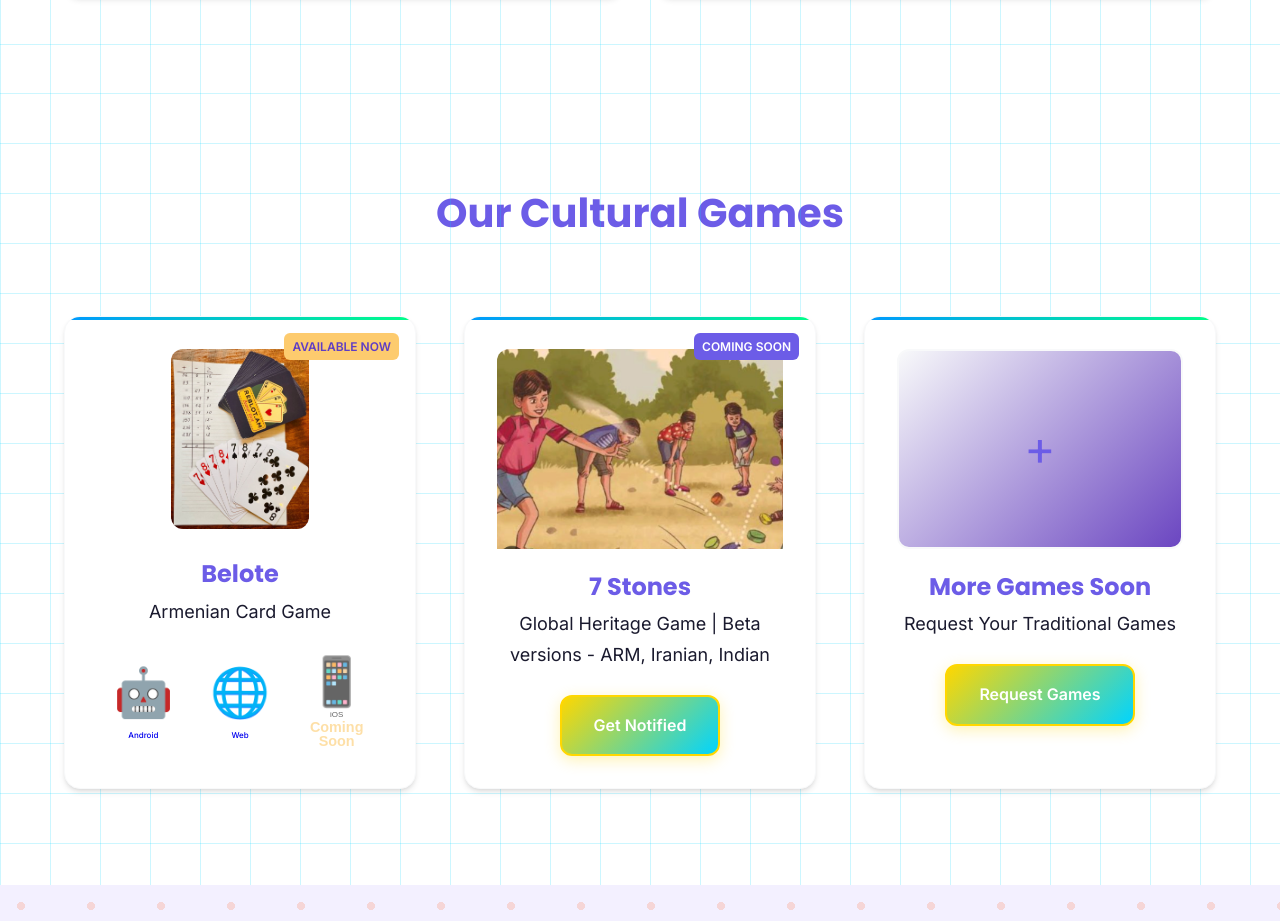
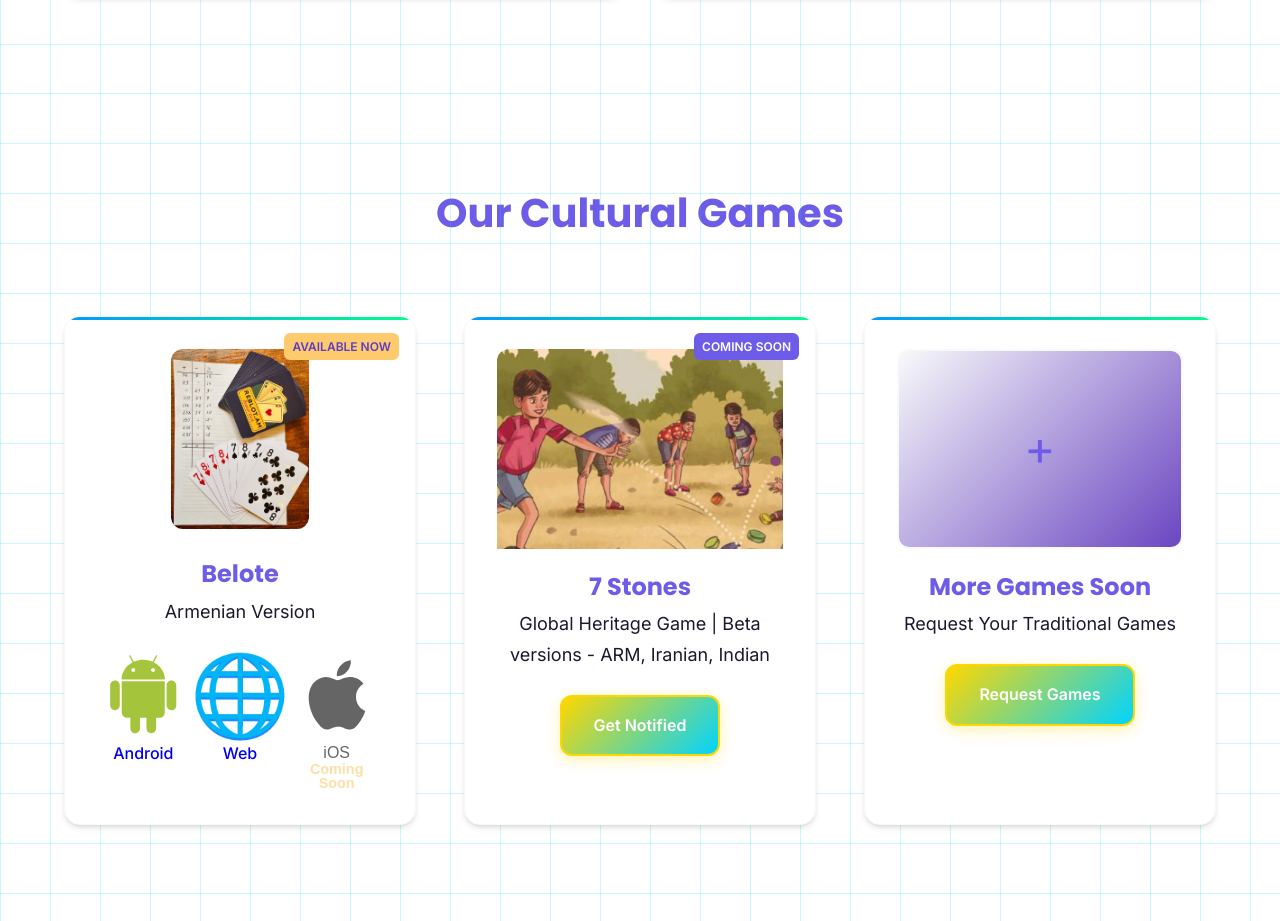
Before and after one commit to rp-websites/brainforce, a plain HTML site: page index.html in a window 1280 px wide. Shown: the part 2022-2943 px from the top of the page. Drawn offline with Linux system fonts and the light colour scheme.

Commit message:
Fixing a few small issues adding paypal link

```diff
--- a/index.html
+++ b/index.html
@@ -25,7 +25,7 @@
     <link rel="preconnect" href="https://fonts.googleapis.com">
     <link rel="preconnect" href="https://fonts.gstatic.com" crossorigin>
     <link href="https://fonts.googleapis.com/css2?family=Inter:wght@400;500;600;700;800&family=Poppins:wght@400;500;600;700;800&display=swap" rel="stylesheet">
-    <link rel="stylesheet" href="styles.css">
+    <link rel="stylesheet" href="styles.css?v=1.0">
     <link rel="manifest" href="manifest.json">
     <meta name="theme-color" content="#6C5CE7">
 </head>
@@ -165,10 +165,10 @@
                     </div>
                     <div class="game-badge available">Available Now</div>
                     <h3>Belote</h3>
-                    <p>Armenian Card Game</p>
+                    <p>Armenian Version</p>
                     <div class="platform-buttons">
                         <a href="https://play.google.com/store/apps/details?id=am.reblot&hl=en" target="_blank" class="platform-btn android-btn">
-                            <span class="platform-icon">🤖</span>
+                            <img src="android_robot.svg" alt="Android" class="platform-icon">
                             <span class="platform-text">Android</span>
                         </a>
                         <a href="https://reblot.am" class="platform-btn web-btn" target="_blank">
@@ -176,7 +176,7 @@
                             <span class="platform-text">Web</span>
                         </a>
                         <button class="platform-btn ios-btn coming-soon">
-                            <span class="platform-icon">📱</span>
+                            <img src="apple_logo_black.svg" alt="iOS" class="platform-icon">
                             <span class="platform-text">iOS</span>
                             <span class="coming-soon-text">Coming Soon</span>
                         </button>
@@ -219,7 +219,7 @@
             <div class="donations-content">
                 <div class="donations-icon">❤️</div>
                 <div class="donations-buttons">
-                    <button class="btn-primary">Donate Now</button>
+                    <a href="https://paypal.me/reblotam" class="btn-primary" target="_blank" rel="noopener">Donate Now</a>
                     <a href="problem.html" class="btn-secondary">Learn About Impact</a>
                 </div>
             </div>
--- a/styles.css
+++ b/styles.css
@@ -841,12 +841,19 @@ p {
 }
 
 .platform-icon {
-    font-size: 0.7rem;
+    width: 80px;
+        height: 80px;
+        display: inline-flex;
+        justify-content: center;
+        align-items: center;
+        object-fit: contain;
+        font-size: 80px;
+        margin-bottom: 10px;
 }
 
 .platform-text {
     text-align: center;
-    font-size: 0.5rem;
+    font-size: 1rem;
     line-height: 1;
     margin: 0;
 }
@@ -914,10 +921,6 @@ p {
 .platform-badge:hover {
     transform: translateY(-5px);
     box-shadow: var(--shadow-lg);
-}
-
-.platform-icon {
-    font-size: 3rem;
 }
 
 .platform-badge h3 {
```
Also changed, not shown: android_robot.svg (added), apple_logo_black.svg (added).
